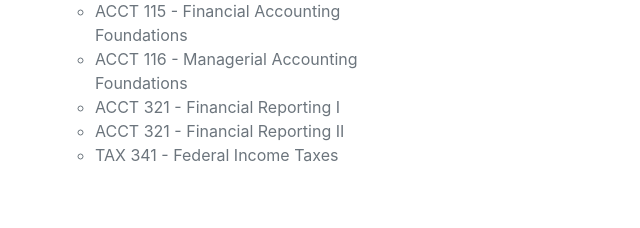
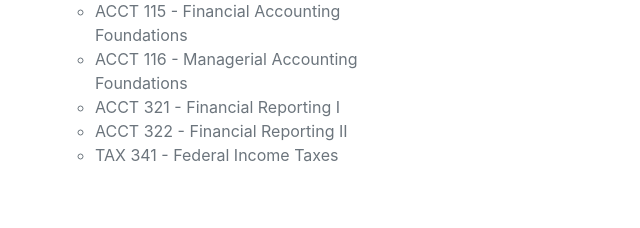
Before and after one commit to rraharjo/MyWebsite, a plain HTML site: page index.html in a window 1280 px wide. Shown: the part 4891-5119 px from the top of the page, 289-929 px from the left. Drawn offline with nearby package versions, Linux system fonts and the light colour scheme; a web font is replaced by a local one.

Commit message:
winter 2025

```diff
--- a/index.html
+++ b/index.html
@@ -302,7 +302,7 @@
                                     <li>ACCT 115 - Financial Accounting Foundations</li>
                                     <li>ACCT 116 - Managerial Accounting Foundations</li>
                                     <li>ACCT 321 - Financial Reporting I</li>
-                                    <li>ACCT 321 - Financial Reporting II</li>
+                                    <li>ACCT 322 - Financial Reporting II</li>
                                     <li>TAX 341 - Federal Income Taxes</li>
                                 </ul>
                             </li>
```
